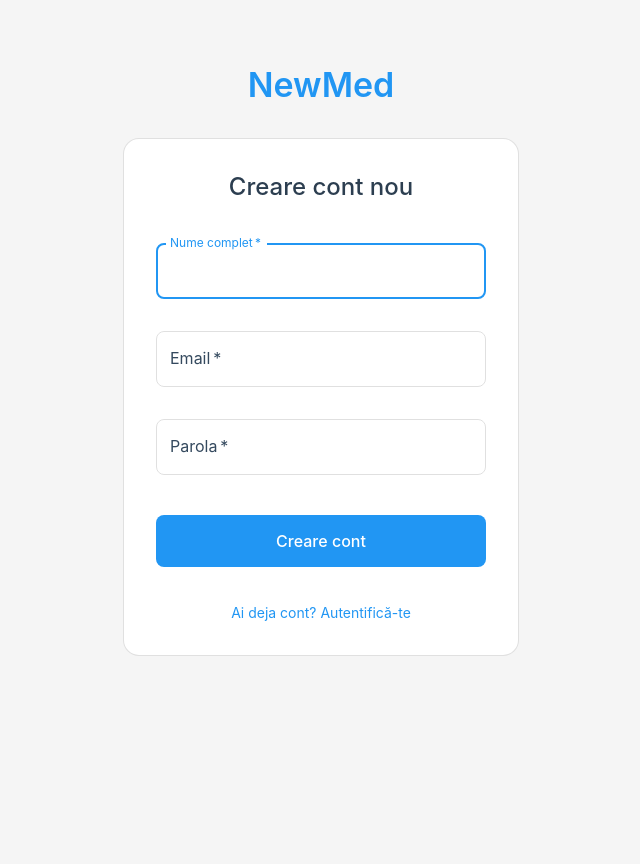
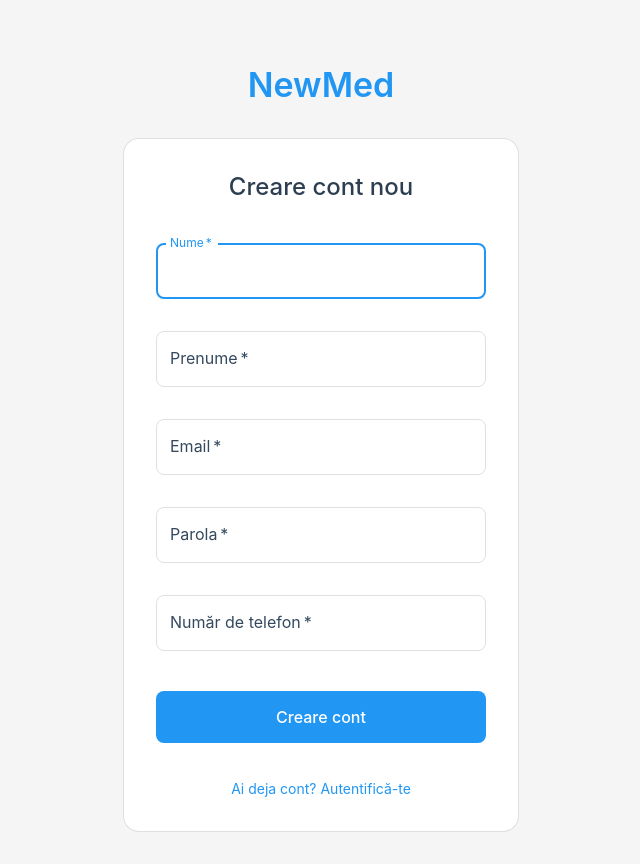
Before and after one commit to 20rusu05/Licenta, a React (Vite) app in the folder frontend/: page /register in a window 1280 px wide. Shown: the whole page, without its empty margins (319-959 px from the left). Built offline with nearby package versions, Linux system fonts and the light colour scheme.

Commit message:
nr telefon

```diff
--- a/frontend/src/components/auth/Register.jsx
+++ b/frontend/src/components/auth/Register.jsx
@@ -9,15 +9,21 @@ export default function Register() {
   const [loading, setLoading] = useState(false);
   const [formData, setFormData] = useState({
     nume: '',
+    prenume: '',
     email: '',
-    parola: ''
+    parola: '',
+    telefon: ''
   });
 
   const emailRegex = /^[^\s@]+@[^\s@]+\.[^\s@]+$/;
   const passwordRegex = /^(?=.*[A-Z])(?=.*[!@#$%^&*])[A-Za-z\d!@#$%^&*]{8,}$/;
+  const phoneRegex = /^(07\d{8}|02\d{8}|03\d{8})$/;
 
   const handleChange = (e) => {
     const { name, value } = e.target;
+    if (name === 'telefon' && !/^\d*$/.test(value)) {
+      return;
+    }
     setFormData(prev => ({
       ...prev,
       [name]: value
@@ -27,12 +33,17 @@ export default function Register() {
   const handleSubmit = async (e) => {
     e.preventDefault();
     if (!emailRegex.test(formData.email)) {
-      setError("Adresa de email nu este valida. (ceva@ceva.ceva)");
+      setError("Adresa de email nu este validă. (ceva@ceva.ceva)");
       return;
     }
 
     if (!passwordRegex.test(formData.parola)) {
-      setError("Parola trebuie sa contina minim 8 caractere, o litera mare si un caracter special.");
+      setError("Parola trebuie să conțină minim 8 caractere, o literă mare și un caracter special.");
+      return;
+    }
+
+    if (!phoneRegex.test(formData.telefon)) {
+      setError("Numărul de telefon trebuie să înceapă cu 07, 02 sau 03 și să aibă exact 10 cifre.");
       return;
     }
 
@@ -112,11 +123,23 @@ export default function Register() {
             required
             fullWidth
             id="nume"
-            label="Nume complet"
+            label="Nume"
             name="nume"
-            autoComplete="name"
+            autoComplete="family-name"
             autoFocus
             value={formData.nume}
+            onChange={handleChange}
+            sx={{ mb: 2 }}
+          />
+          <TextField
+            margin="normal"
+            required
+            fullWidth
+            id="prenume"
+            label="Prenume"
+            name="prenume"
+            autoComplete="given-name"
+            value={formData.prenume}
             onChange={handleChange}
             sx={{ mb: 2 }}
           />
@@ -128,6 +151,7 @@ export default function Register() {
             label="Email"
             name="email"
             autoComplete="email"
+            placeholder="ceva@ceva.ceva"
             value={formData.email}
             onChange={handleChange}
             sx={{ mb: 2 }}
@@ -142,6 +166,24 @@ export default function Register() {
             id="parola"
             autoComplete="new-password"
             value={formData.parola}
+            onChange={handleChange}
+            sx={{ mb: 2 }}
+          />
+          <TextField
+            margin="normal"
+            required
+            fullWidth
+            name="telefon"
+            label="Număr de telefon"
+            type="tel"
+            id="telefon"
+            autoComplete="tel"
+            inputProps={{
+              maxLength: 10,
+              pattern: "[0-9]*"
+            }}
+            placeholder="0712345678"
+            value={formData.telefon}
             onChange={handleChange}
             sx={{ mb: 3 }}
           />
```
Also changed, not shown: 2 other files (tests, documents, lock files or other folders).
